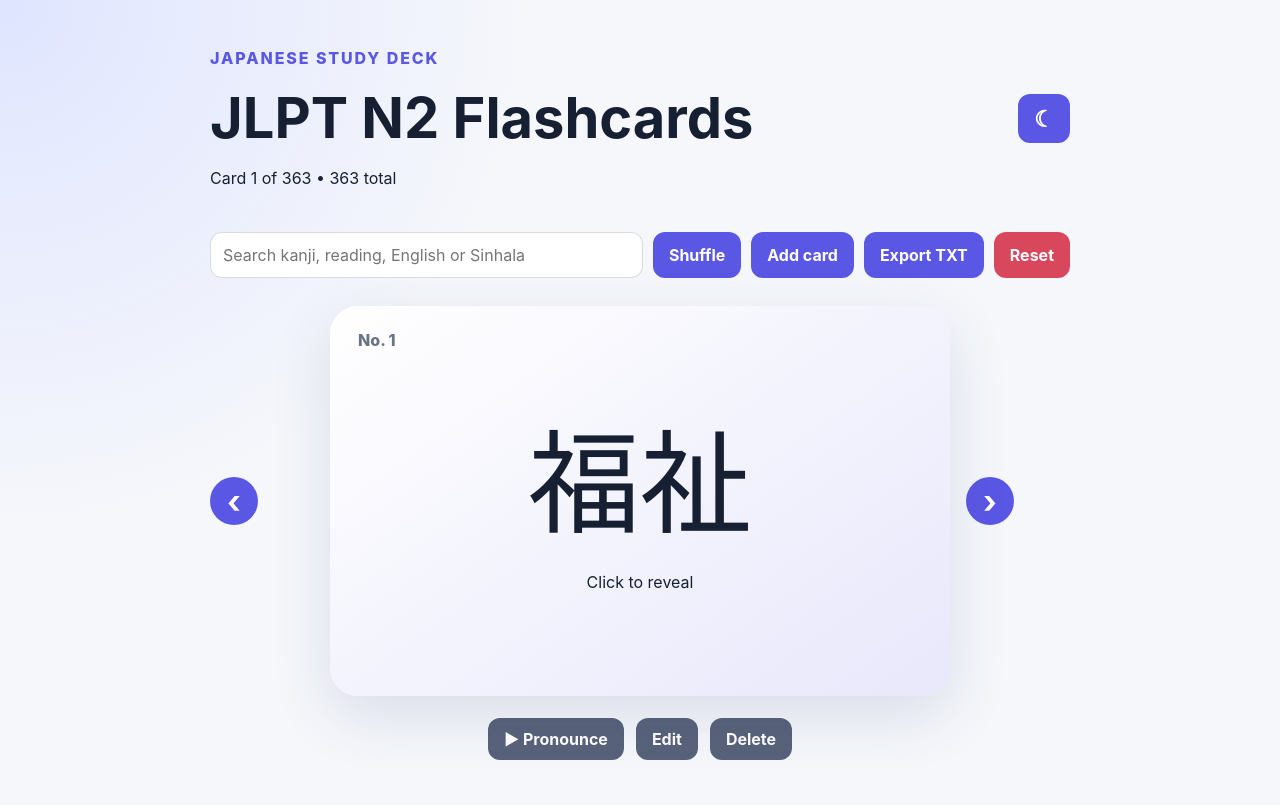
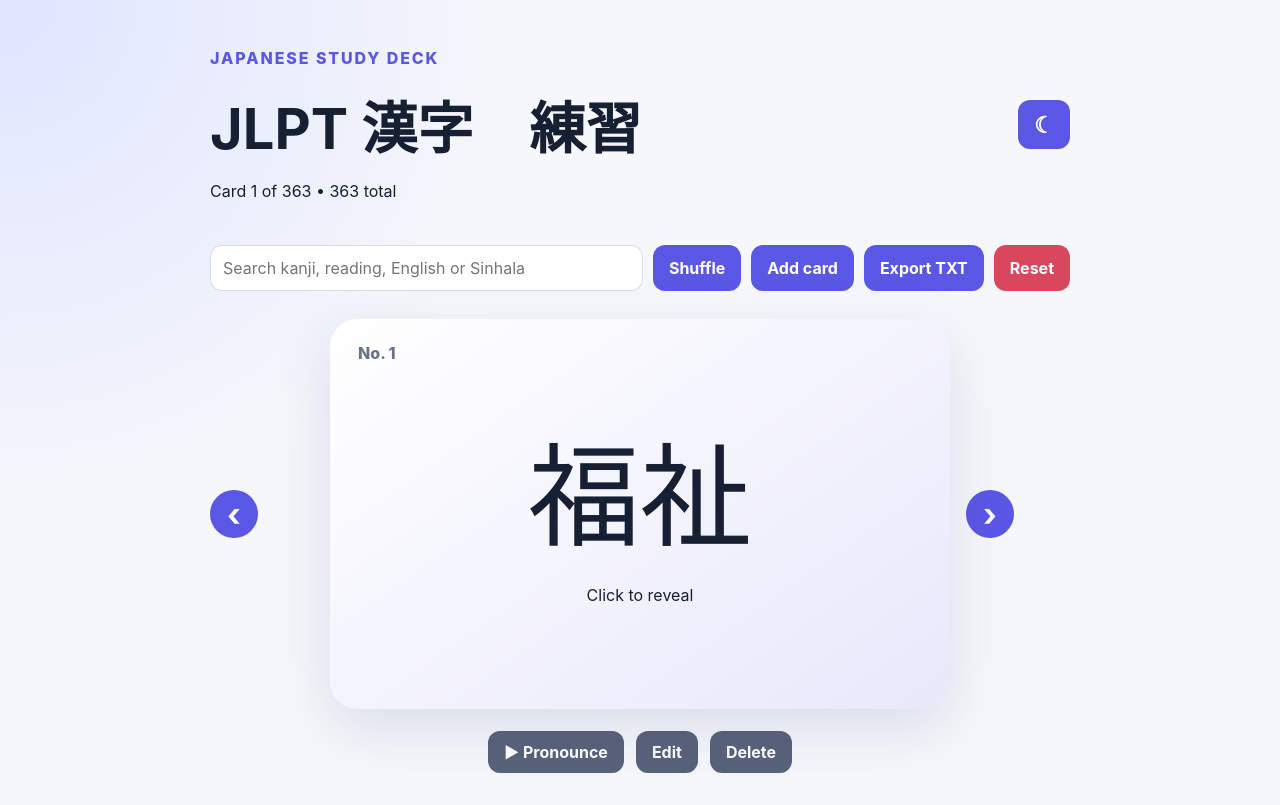
Before and after one commit to pubudumathsem/N2-flash-reader, a plain HTML site: page index.html in a window 1280 px wide. Drawn offline with Linux system fonts and the light colour scheme.

Commit message:
Update index.html

```diff
--- a/index.html
+++ b/index.html
@@ -11,7 +11,7 @@
             <header>
                 <div>
                     <p class="eyebrow">Japanese study deck</p>
-                    <h1>JLPT N2 Flashcards</h1>
+                    <h1>JLPT 漢字　練習</h1>
                     <p id="progress">Loading vocabulary...</p>
                 </div>
                 <button id="theme" aria-label="Toggle theme">☾</button>
```
